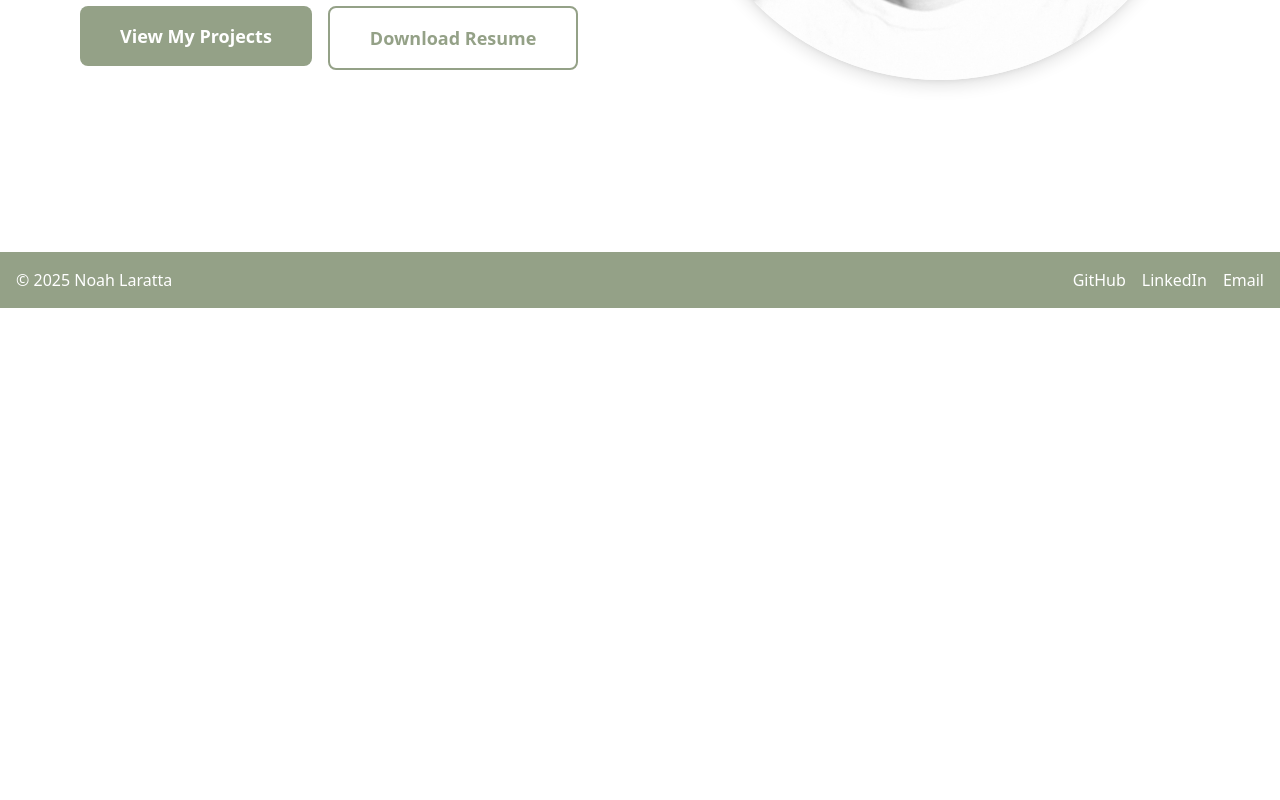
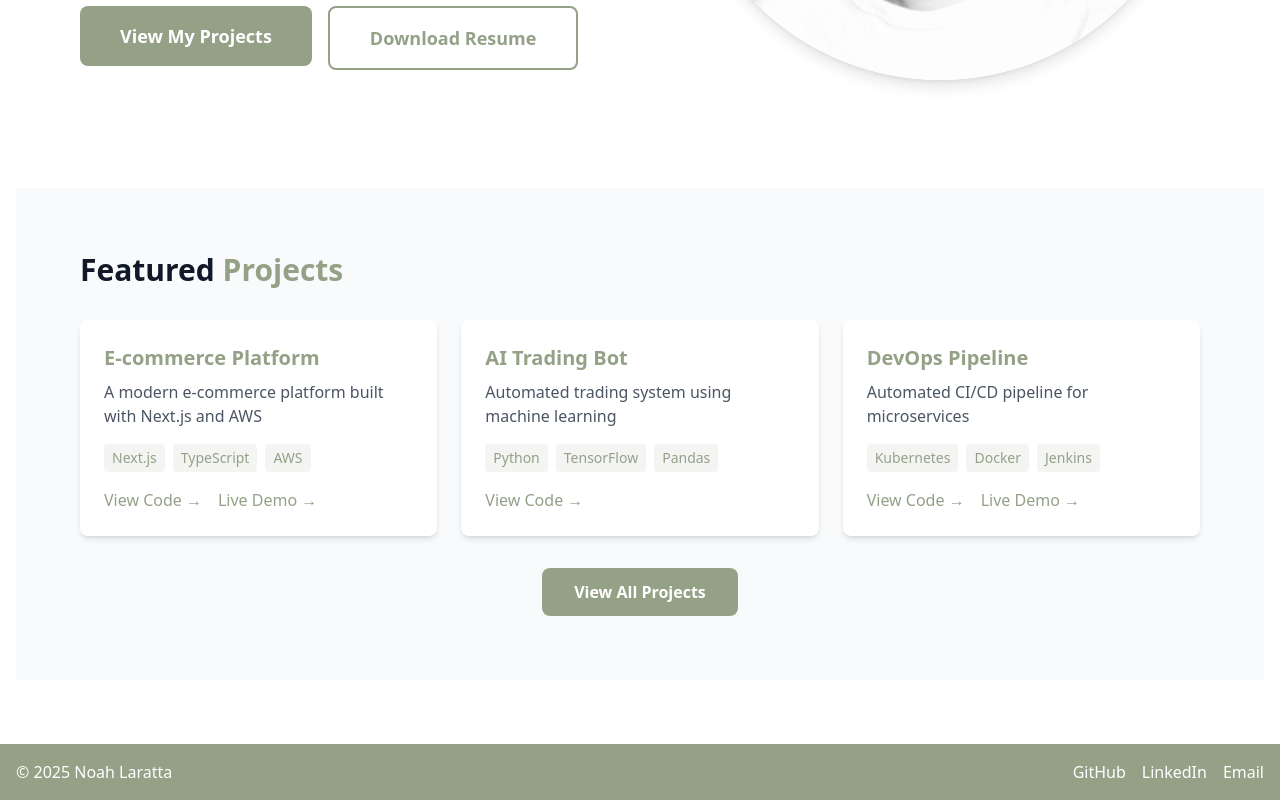
Before and after one commit to nlaratta/noahlaratta, a Next.js app: page / in a window 1280 px wide. Shown: the part 644-1444 px from the top of the page. Before the commit the page ends 952 px from the top, so only its background shows below. Built offline with nearby package versions, Linux system fonts and the light colour scheme.

Commit message:
Highlight several projects on the landing page

```diff
--- a/pages/index.tsx
+++ b/pages/index.tsx
@@ -2,10 +2,14 @@ import { motion } from 'framer-motion'
 import Layout from '../components/Layout'
 import Link from 'next/link'
 import Image from 'next/image'
+import { getAllProjects } from '../lib/projects'
 
 export default function Home() {
+  const featuredProjects = getAllProjects().slice(0, 3)
+
   return (
     <Layout>
+      <div className="flex flex-col">
         <div className="min-h-[calc(100vh-4rem)] flex flex-col justify-center items-center">
           <motion.div
             initial={{ opacity: 0, y: 20 }}
@@ -75,6 +79,77 @@ export default function Home() {
             </motion.div>
           </motion.div>
         </div>
+
+        {/* Featured Projects Section */}
+        <section className="py-16 bg-gray-50">
+          <div className="max-w-6xl mx-auto px-4">
+            <h2 className="text-3xl font-bold text-gray-900 mb-8">
+              Featured <span className="text-sage">Projects</span>
+            </h2>
+            <div className="grid grid-cols-1 md:grid-cols-2 lg:grid-cols-3 gap-6">
+              {featuredProjects.map((project) => (
+                <motion.div
+                  key={project.id}
+                  initial={{ opacity: 0, y: 20 }}
+                  whileInView={{ opacity: 1, y: 0 }}
+                  viewport={{ once: true }}
+                  transition={{ duration: 0.5 }}
+                  className="bg-white rounded-lg shadow-md overflow-hidden hover:shadow-xl transition-shadow duration-300"
+                >
+                  <div className="p-6">
+                    <h3 className="text-xl font-semibold text-sage mb-2">
+                      {project.title}
+                    </h3>
+                    <p className="text-gray-600 mb-4">
+                      {project.summary}
+                    </p>
+                    <div className="flex flex-wrap gap-2 mb-4">
+                      {project.technologies.slice(0, 3).map((tech) => (
+                        <span
+                          key={tech}
+                          className="text-sm px-2 py-1 rounded bg-sage/10 text-sage"
+                        >
+                          {tech}
+                        </span>
+                      ))}
+                    </div>
+                    <div className="flex gap-4">
+                      {project.githubLink && (
+                        <a
+                          href={project.githubLink}
+                          target="_blank"
+                          rel="noopener noreferrer"
+                          className="text-sage hover:text-sage-dark font-medium"
+                        >
+                          View Code →
+                        </a>
+                      )}
+                      {project.demoLink && (
+                        <a
+                          href={project.demoLink}
+                          target="_blank"
+                          rel="noopener noreferrer"
+                          className="text-sage hover:text-sage-dark font-medium"
+                        >
+                          Live Demo →
+                        </a>
+                      )}
+                    </div>
+                  </div>
+                </motion.div>
+              ))}
+            </div>
+            <div className="text-center mt-8">
+              <Link
+                href="/projects"
+                className="inline-block bg-sage text-white px-8 py-3 rounded-lg font-semibold hover:bg-sage-dark transition-colors duration-300"
+              >
+                View All Projects
+              </Link>
+            </div>
+          </div>
+        </section>
+      </div>
     </Layout>
   )
 }
```
Lines whose indentation alone changed are shown as unchanged.
